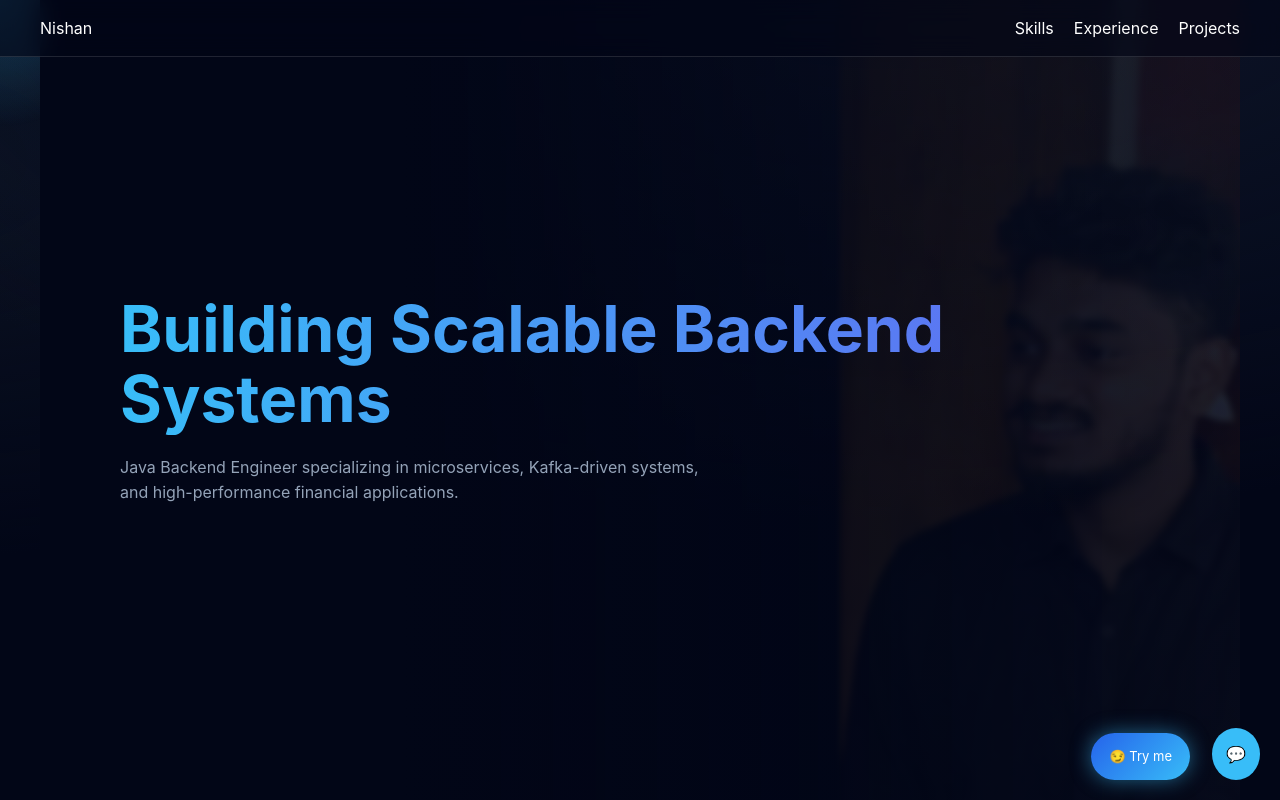
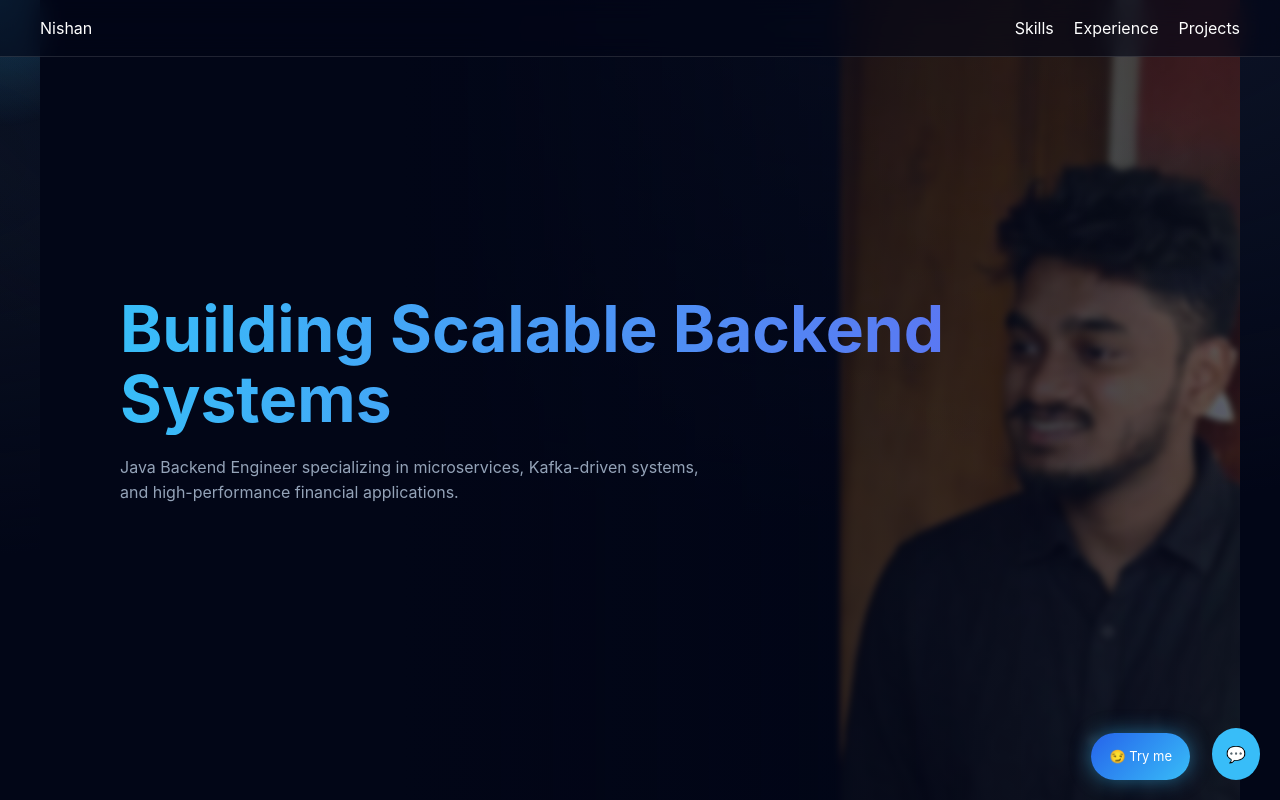
Before and after one commit to N1shan99/portfolio-nishan, a Next.js app: page / in a window 1280 px wide. Shown: the top 800 px of the page. Built offline with nearby package versions, Linux system fonts and the light colour scheme.

Commit message:
Increase opacity of background image in Hero componentopacity changes

```diff
--- a/app/components/Hero.jsx
+++ b/app/components/Hero.jsx
@@ -19,7 +19,7 @@ export default function Hero() {
         src="/gallery/pic2.jpeg" // 👉 put your image in /public
         alt="bg"
         initial={{ opacity: 0 }}
-        animate={{ opacity: 0.15 }}
+        animate={{ opacity: 0.5 }}
         transition={{ duration: 2 }}
         style={{
           position: "absolute",
@@ -28,7 +28,7 @@ export default function Hero() {
           transform: "translateY(-50%)",
           width: "500px",
 
-          opacity: 0.08,
+          opacity: 0.4,
           filter: "blur(3px) brightness(1.2)",
 
           pointerEvents: "none",
```
